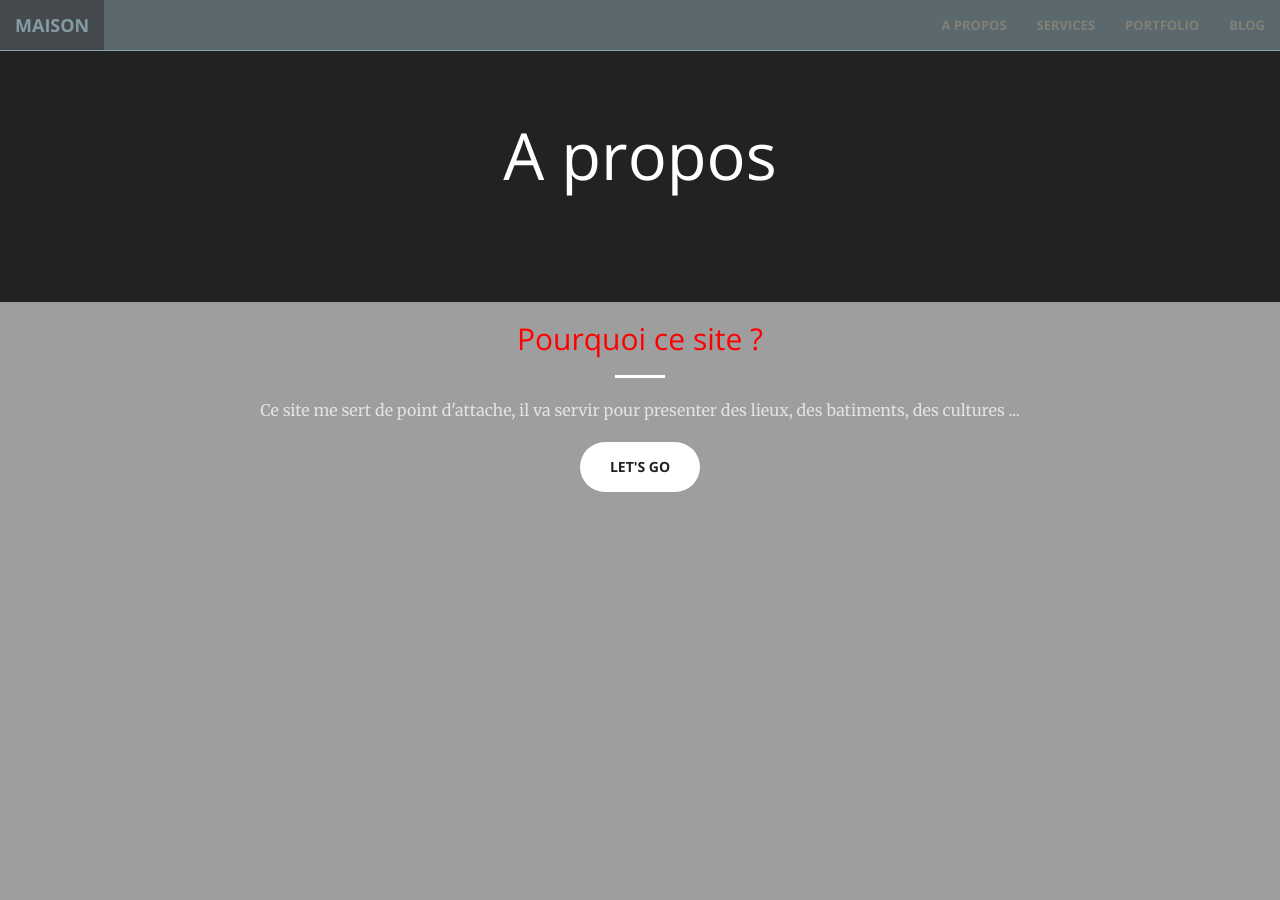
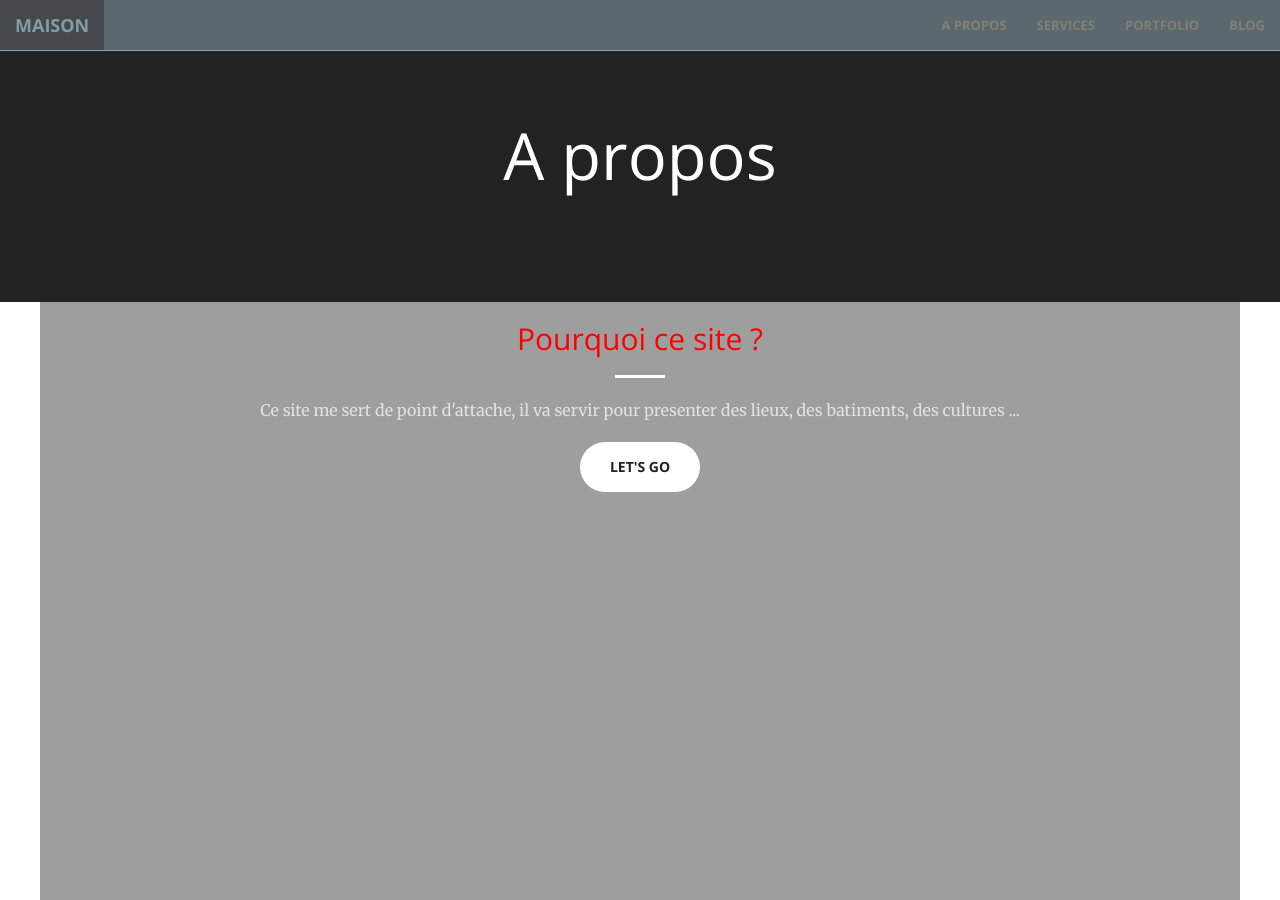
Before and after one commit to daily-frenchy/open, a Jekyll site: the page built from about.html, in a window 1280 px wide and 900 px high. Built offline with Jekyll 4.4.1, drawn with Linux system fonts in a browser that asks for light colours.

Commit message:
Update creative.css

```diff
--- a/css/creative.css
+++ b/css/creative.css
@@ -531,11 +531,10 @@ img::-moz-selection {
     text-align: center;
     background-image: url(/open/img/about.jpg);
     background-position: center;
-    -webkit-background-size: cover;
-    -moz-background-size: cover;
-    background-size: cover;
-    -o-background-size: cover;
+
     color : red;
+    background-size: contain;
+    background-repeat: no-repeat;
 }
 
 .about .about-content {
```
